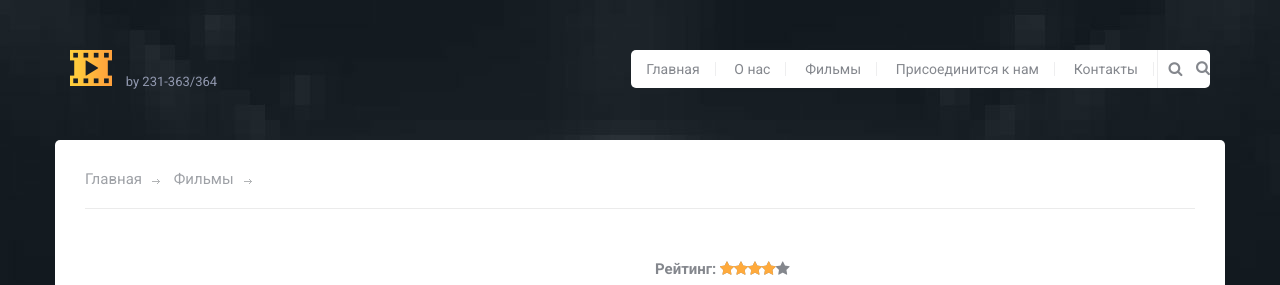
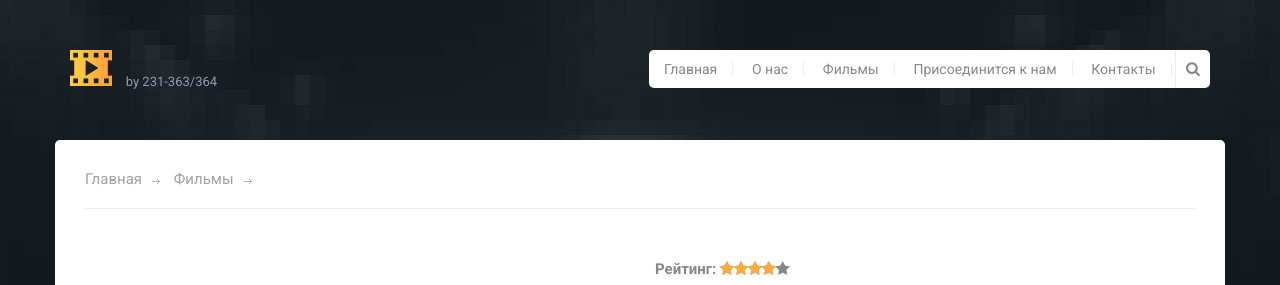
Before and after one commit to maver-ya/movies_pd, a Django app: template movies_app/templates/single.html in a window 1280 px wide. Shown: the top 285 px of the page. Run offline with Django 5.2, Linux system fonts and the light colour scheme; the template is opened without the code that fills it: values that come from a table or form of the project are taken from there, others are empty.

Commit message:
- 2nd "lupa"

```diff
--- a/movies_app/templates/single.html
+++ b/movies_app/templates/single.html
@@ -81,8 +81,6 @@ function updateStars(stars, selectedRating, ratingValueElement) {
                 <form action="#" class="search-form">
                     <input type="text" placeholder="Поиск...">
                     <button><i class="fa fa-search"></i></button>
-                </form>
-                <i class="fa fa-search"></i></button>
                 </form>
             </div> <!-- .main-navigation -->
 
```
